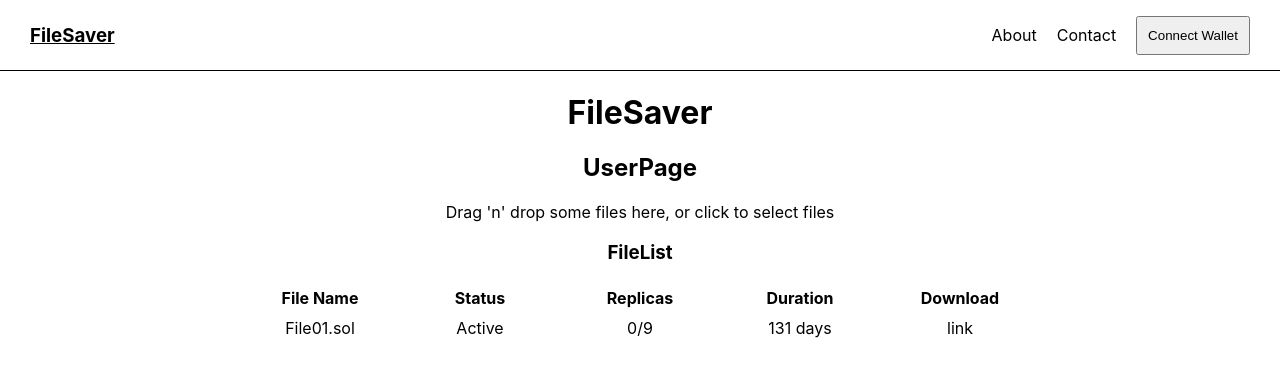
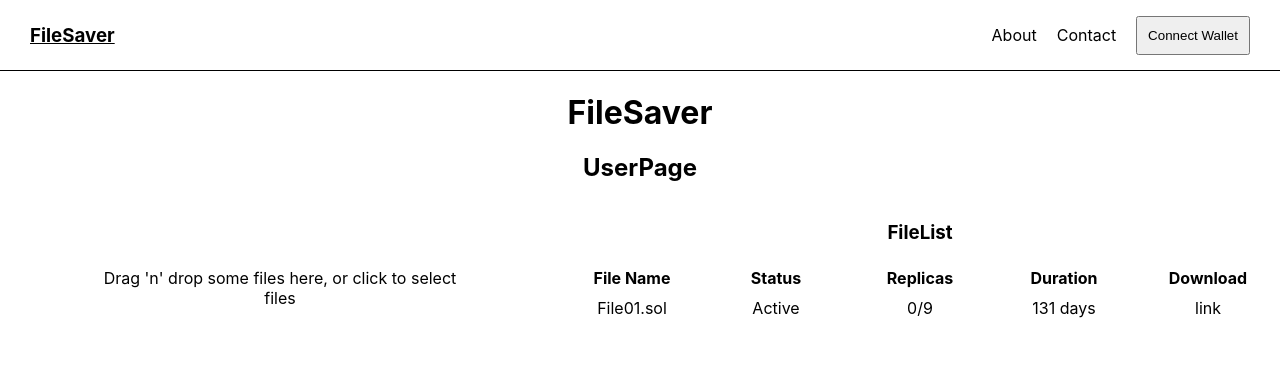
Before and after one commit to MVPWorkshop/filesaver, a React (Create React App) app in the folder front/: page /user/1 in a window 1280 px wide. Shown: the top 376 px of the page. Built offline with nearby package versions, Linux system fonts and the light colour scheme; no server answers; what web3.storage would draw is missing.

Commit message:
Front - update User page

```diff
--- a/front/src/components/DragAndDrop.js
+++ b/front/src/components/DragAndDrop.js
@@ -2,8 +2,19 @@ import React, { useCallback, useState } from "react";
 import { useDropzone } from "react-dropzone";
 import * as ipfs from "../interactions/ipfs";
 
+const shortStr = (str) => {
+    return `${str.slice(0, 10)}...${str.slice(str.length - 4)}`;
+};
+
 const DragAndDrop = () => {
-    const [state, setState] = useState({ fileName: null, files: [] });
+    const [state, setState] = useState({
+        files: [],
+        fileName: null,
+        period: 6,
+        replicas: 1,
+    });
+
+    const updateState = (newState) => setState({ ...state, ...newState });
 
     const onDrop = useCallback(async (files) => {
         setState({ fileName: files[0].name, files });
@@ -28,17 +39,49 @@ const DragAndDrop = () => {
     } else {
         return (
             <div className="DragAndDrop">
-                <div>FileName: {state.fileName}</div>
-                <div>
-                    Period
+                <div className="Entry">
+                    <div className="Label">File</div>
+                    <div className="Value">
+                        <div className="X">{`${shortStr(state.fileName)}`}</div>
+                    </div>
+                </div>
+                <div className="Entry">
+                    <div className="Label">Time Period</div>
+                    <div className="Value">
+                        <div className="slidecontainer">
+                            <input
+                                type="range"
+                                min="6"
+                                max="240"
+                                step="6"
+                                class="slider"
+                                id="myRange"
+                                value={state.period}
+                                onChange={(e) =>
+                                    updateState({ period: e.target.value })
+                                }
+                            />
+                        </div>
+                        <div className="Selected">{`${state.period} months`}</div>
+                    </div>
+                </div>
+                <div className="Entry">
+                    <div className="Label">Number of Replicas</div>
+                    <div className="Value">
                         <div className="slidecontainer">
                             <input
                                 type="range"
                                 min="1"
-                            max="100"
+                                max="15"
+                                value={state.replicas}
                                 class="slider"
                                 id="myRange"
+                                onChange={(e) =>
+                                    updateState({ replicas: e.target.value })
+                                }
                             />
+                        </div>
+                        <div className="Selected">{state.replicas}</div>
                     </div>
                 </div>
                 <button
--- a/front/src/pages/User.js
+++ b/front/src/pages/User.js
@@ -5,8 +5,10 @@ const User = ({ stateManager }) => {
     return (
         <div className="User">
             <h2>UserPage</h2>
-            <DragAndDrop></DragAndDrop>
-            <FileList></FileList>
+            <div className="Container">
+                <DragAndDrop></DragAndDrop>
+                <FileList></FileList>
+            </div>
         </div>
     );
 };
--- a/front/src/style/css/App.css
+++ b/front/src/style/css/App.css
@@ -37,11 +37,39 @@ button {
 
 .FileList .Row {
   display: flex;
-  width: 800px;
-  margin: 0 auto;
 }
 .FileList .Row .Entry {
   padding: 5px 10px;
   text-align: center;
   flex: 1;
+}
+
+.DragAndDrop .Entry {
+  width: 450px;
+  display: flex;
+  justify-content: space-between;
+}
+.DragAndDrop .Entry .Label {
+  font-weight: 600;
+}
+.DragAndDrop .Entry .Value {
+  width: 250px;
+  display: flex;
+  justify-content: space-between;
+}
+.DragAndDrop .Entry .Value .Selected {
+  text-align: center;
+  width: 100px;
+}
+
+.User .Container {
+  display: flex;
+  justify-content: space-between;
+}
+.User .Container .DragAndDrop {
+  flex: 1;
+  margin: 50px 100px;
+}
+.User .Container .FileList {
+  flex: 2;
 }/*# sourceMappingURL=app.css.map */
--- a/front/src/style/sass/App.scss
+++ b/front/src/style/sass/App.scss
@@ -41,8 +41,8 @@ button {
     .Row {
         display: flex;
         // justify-content: space-between;
-        width: 800px;
-        margin: 0 auto;
+        // width: 800px;
+        // margin: 0 auto;
         .Entry {
             padding: 5px 10px;
             text-align: center;
@@ -50,3 +50,38 @@ button {
         }
     }
 }
+
+.DragAndDrop {
+    .Entry {
+        width: 450px;
+        display: flex;
+        justify-content: space-between;
+        .Label {
+            font-weight: 600;
+        }
+        .Value {
+            width: 250px;
+            display: flex;
+            justify-content: space-between;
+
+            .Selected {
+                text-align: center;
+                width: 100px;
+            }
+        }
+    }
+}
+
+.User {
+    .Container {
+        display: flex;
+        justify-content: space-between;
+        .DragAndDrop {
+            flex: 1;
+            margin: 50px 100px;
+        }
+        .FileList {
+            flex: 2;
+        }
+    }
+}
```
Also changed, not shown: front/src/interactions/filecoin.js (added), 1 other file (tests, documents, lock files or other folders). Lines whose indentation alone changed are shown as unchanged.
